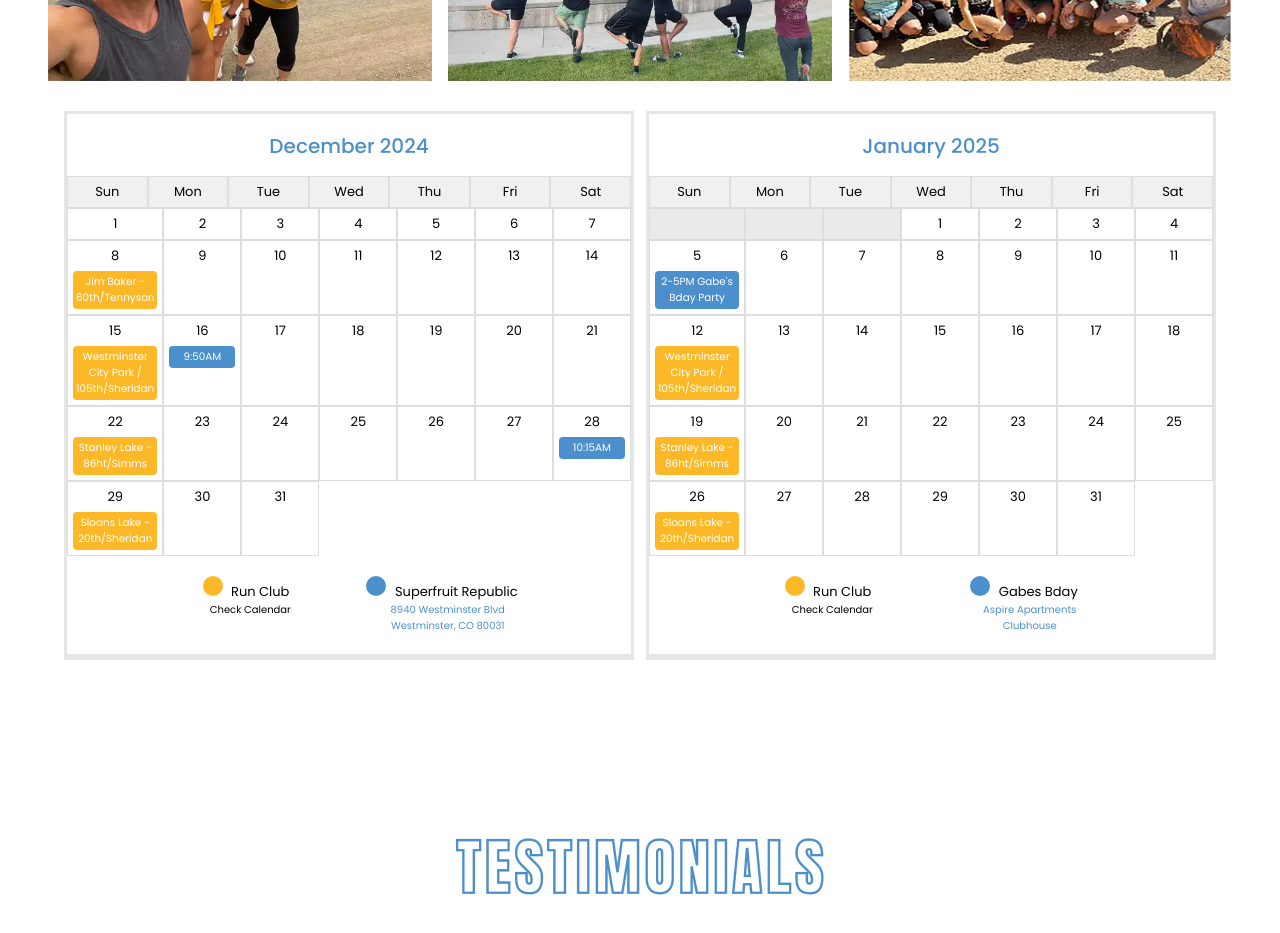
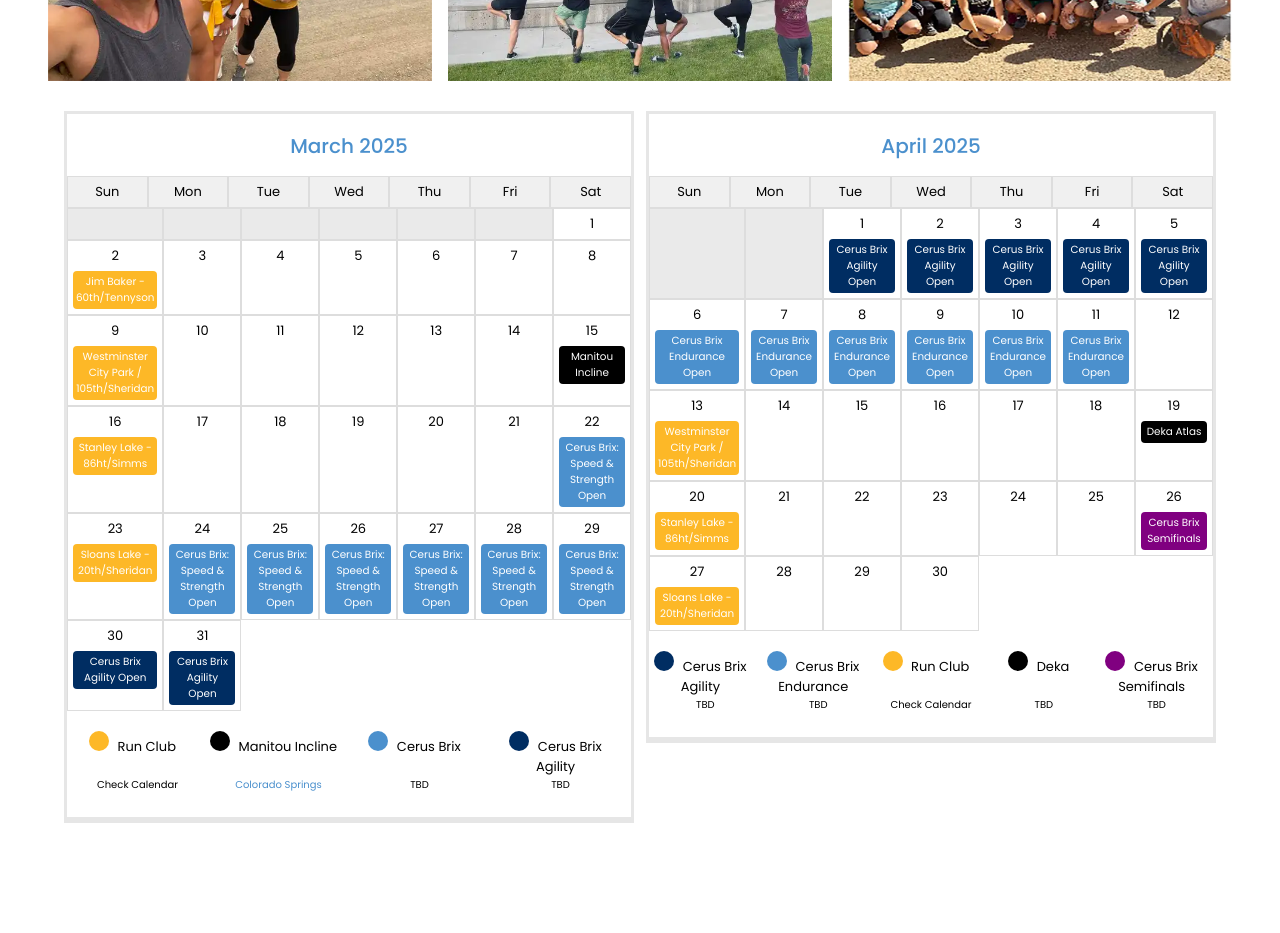
Before and after one commit to jpeazy22/onebody, a React (Create React App) app: page / in a window 1280 px wide. Shown: the part 4460-5393 px from the top of the page. Built offline with nearby package versions, Linux system fonts and the light colour scheme.

Commit message:
updated march and april event calanders

```diff
--- a/src/App.css
+++ b/src/App.css
@@ -513,10 +513,10 @@
 .address span {
     display: inline-block;
     vertical-align: top;
-    width: 35%;
+    width: 20%;
     font-size: 10px;
 }
-.address span.sept {
+.address span.mar {
     display: inline-block;
     width: 25%;
     font-size: 10px;
--- a/src/App.js
+++ b/src/App.js
@@ -330,36 +330,66 @@
     }
 
     const activities = {
-        "5": [{ activity: "2-5PM Gabe's Bday Party", location: "Gabes Bday" }],
-        "12": [{ activity: "Westminster City Park / 105th/Sheridan", location: "Run Club" }],
-        "19": [{ activity: "Stanley Lake - 86ht/Simms", location: "Run Club" }],
-        "26": [{ activity: "Sloans Lake - 20th/Sheridan", location: "Run Club" }],
+        "1": [{ activity: "Cerus Brix Agility Open", location: "Cerus Brix Agility" }],
+        "2": [{ activity: "Cerus Brix Agility Open", location: "Cerus Brix Agility" }],
+        "3": [{ activity: "Cerus Brix Agility Open", location: "Cerus Brix Agility" }],
+        "4": [{ activity: "Cerus Brix Agility Open", location: "Cerus Brix Agility" }],
+        "5": [{ activity: "Cerus Brix Agility Open", location: "Cerus Brix Agility" }],
+        "6": [{ activity: "Jim Baker - 60th/Tennyson", location: "Run Club" }],
+        "6": [{ activity: "Cerus Brix Endurance Open", location: "Cerus Brix Endurance" }],
+        "7": [{ activity: "Cerus Brix Endurance Open", location: "Cerus Brix Endurance" }],
+        "8": [{ activity: "Cerus Brix Endurance Open", location: "Cerus Brix Endurance" }],
+        "9": [{ activity: "Cerus Brix Endurance Open", location: "Cerus Brix Endurance" }],
+        "10": [{ activity: "Cerus Brix Endurance Open", location: "Cerus Brix Endurance" }],
+        "11": [{ activity: "Cerus Brix Endurance Open", location: "Cerus Brix Endurance" }],
+        "13": [{ activity: "Westminster City Park / 105th/Sheridan", location: "Run Club" }],
+        "19": [{ activity: "Deka Atlas", location: "Deka" }],
+        "20": [{ activity: "Stanley Lake - 86ht/Simms", location: "Run Club" }],
+        "26": [{ activity: "Cerus Brix Semifinals", location: "Cerus Brix Semifinals" }],
+        "27": [{ activity: "Sloans Lake - 20th/Sheridan", location: "Run Club" }],
             // Add other activities as needed
     };
     const locations = {
+        "Cerus Brix Agility": "#002d62",
+        "Cerus Brix Endurance": "#4b90cd",
         "Run Club": "#fdb827",
-        "Gabes Bday": "#4b90cd",
+        "Deka": "#000000",
+        "Cerus Brix Semifinals": "purple",
+
     };
 
-    const dec = {
-        "8": [{ activity: "Jim Baker - 60th/Tennyson", locate: "Run Club" }],
-        "15": [{ activity: "Westminster City Park / 105th/Sheridan", locate: "Run Club" }],
-        "16": [{ activity: "9:50AM", locate: "Superfruit Republic" }],
-        "22": [{ activity: "Stanley Lake - 86ht/Simms", locate: "Run Club" }],
-        "28": [{ activity: "10:15AM", locate: "Superfruit Republic" }],
-        "29": [{ activity: "Sloans Lake - 20th/Sheridan", locate: "Run Club" }],
-            // Add other activities as needed
+    const mar = {
+        "2": [{ activity: "Jim Baker - 60th/Tennyson", locate: "Run Club" }],
+        "9": [{ activity: "Westminster City Park / 105th/Sheridan", locate: "Run Club" }],
+        "15": [{ activity: "Manitou Incline", locate: "Manitou Incline" }],
+        "16": [{ activity: "Stanley Lake - 86ht/Simms", locate: "Run Club" }],
+        "22": [{ activity: "Cerus Brix: Speed & Strength Open", locate: "Cerus Brix" }],
+        "23": [{ activity: "Cerus Brix: Speed & Strength Open", locate: "Cerus Brix" }],
+        "23": [{ activity: "Sloans Lake - 20th/Sheridan", locate: "Run Club" }],
+        "24": [{ activity: "Cerus Brix: Speed & Strength Open", locate: "Cerus Brix" }],
+        "25": [{ activity: "Cerus Brix: Speed & Strength Open", locate: "Cerus Brix" }],
+        "26": [{ activity: "Cerus Brix: Speed & Strength Open", locate: "Cerus Brix" }],
+        "27": [{ activity: "Cerus Brix: Speed & Strength Open", locate: "Cerus Brix" }],
+        "28": [{ activity: "Cerus Brix: Speed & Strength Open", locate: "Cerus Brix" }],
+        "29": [{ activity: "Cerus Brix: Speed & Strength Open", locate: "Cerus Brix" }],
+        "30": [{ activity: "Runners Choice", locate: "Run Club" }],
+        "30": [{ activity: "Cerus Brix Agility Open", locate: "Cerus Brix Agility" }],
+        "31": [{ activity: "Cerus Brix Agility Open", locate: "Cerus Brix Agility" }],
+
     };
-    const decLocations = {
+    const marLocations = {
         "Run Club": "#fdb827",
-        "Superfruit Republic": "#4b90cd",
+        "Manitou Incline": "#000000",
+        "Cerus Brix": "#4b90cd",
+        "Cerus Brix Agility": "#002d62",
+
     };
 
     const Calendar = () => {
-        const days = Array.from({ length: 31 }, (_, i) => i + 1);
-        const emptyDays = Array.from({ length: 3 }).fill(null); // Jan starts on a Wednesday in 2025
-        const decdays = Array.from({ length: 31 }, (_, i) => i + 1);
-        const decemptyDays = Array.from({ length: 0 }).fill(null); // dec starts on a Sunday in 2024
+        const days = Array.from({ length: 30 }, (_, i) => i + 1);
+        const emptyDays = Array.from({ length: 2 }).fill(null); // April starts on a Saturday in 2025
+        const mardays = Array.from({ length: 31 }, (_, i) => i + 1);
+        const maremptyDays = Array.from({ length: 6 }).fill(null); // March starts on a Tuesday
 
         return (
             <div className="Schedule">
@@ -495,10 +525,10 @@
                     </div>
                 </section>
                 <section className="eventCalendar">
-                {/* Dec CALENDAR */}
+                {/* March CALENDAR */}
                     <div className="calendar">
                         <header className="calendar-header">
-                            <h2>December 2024</h2>
+                            <h2>March 2025</h2>
                         </header>
                         <div className="header">
                             {["Sun", "Mon", "Tue", "Wed", "Thu", "Fri", "Sat"].map(day => (
@@ -506,14 +536,14 @@
                             ))}
                         </div>
                         <div className="days">
-                            {decemptyDays.map((_, index) => (
+                            {maremptyDays.map((_, index) => (
                                 <div key={`empty-${index}`} className="daytime empty"></div>
                             ))}
-                            {decdays.map(day => (
+                            {mardays.map(day => (
                                 <div key={day} className="daytime">
                                     {day}
-                                    {dec[day]?.map((event, index) => (
-                                        <div key={index} className="activity" style={{ backgroundColor: decLocations[event.locate] }}>
+                                    {mar[day]?.map((event, index) => (
+                                        <div key={index} className="activity" style={{ backgroundColor: marLocations[event.locate] }}>
                                             {event.activity}
                                         </div>
                                     ))}
@@ -521,21 +551,23 @@
                             ))}
                         </div>
                         <div className="key">
-                            {Object.entries(decLocations).map(([locate, color]) => (
+                            {Object.entries(marLocations).map(([locate, color]) => (
                                 <div key={locate} className="key-item">
                                     <span className="key-color" style={{ backgroundColor: color }}></span> {locate}
                                 </div>
                             ))}
                         </div>
                         <div className="address">
-                            <span className="dec">Check Calendar</span>
-                            <span className="dec"><a href="https://maps.app.goo.gl/MychwhDAG4CSHJvq5" target="_blank">8940 Westminster Blvd<br />Westminster, CO 80031</a></span>
+                            <span className="mar">Check Calendar</span>
+                            <span className="mar"><a href="https://www.google.com/maps/place/Manitou+Incline/@38.8568478,-104.9321786,1133m/data=!3m2!1e3!4b1!4m6!3m5!1s0x871351239eb32b55:0xc8d2bc4a8c964297!8m2!3d38.8568478!4d-104.9321786!16s%2Fg%2F11hmmsh0s_?entry=ttu&g_ep=EgoyMDI1MDIxMi4wIKXMDSoASAFQAw%3D%3D">Colorado Springs</a></span>
+                            <span className="mar">TBD</span>
+                            <span className="mar">TBD</span>
                         </div>
                     </div>
-                {/* January CALENDAR */}
+                {/* April CALENDAR */}
                     <div className="calendar">
                         <header className="calendar-header">
-                            <h2>January 2025</h2>
+                            <h2>April 2025</h2>
                         </header>
                         <div className="header">
                             {["Sun", "Mon", "Tue", "Wed", "Thu", "Fri", "Sat"].map(day => (
@@ -565,8 +597,11 @@
                             ))}
                         </div>
                         <div className="address">
+                            <span>TBD</span>
+                            <span>TBD</span>
                             <span>Check Calendar</span>
-                            <span><a href="https://maps.app.goo.gl/ZUN2tTut6d34UGyWA" target="_blank">Aspire Apartments<br />Clubhouse</a></span>
+                            <span>TBD</span>
+                            <span>TBD</span>
                         </div>
                     </div>
                 </section>
```
